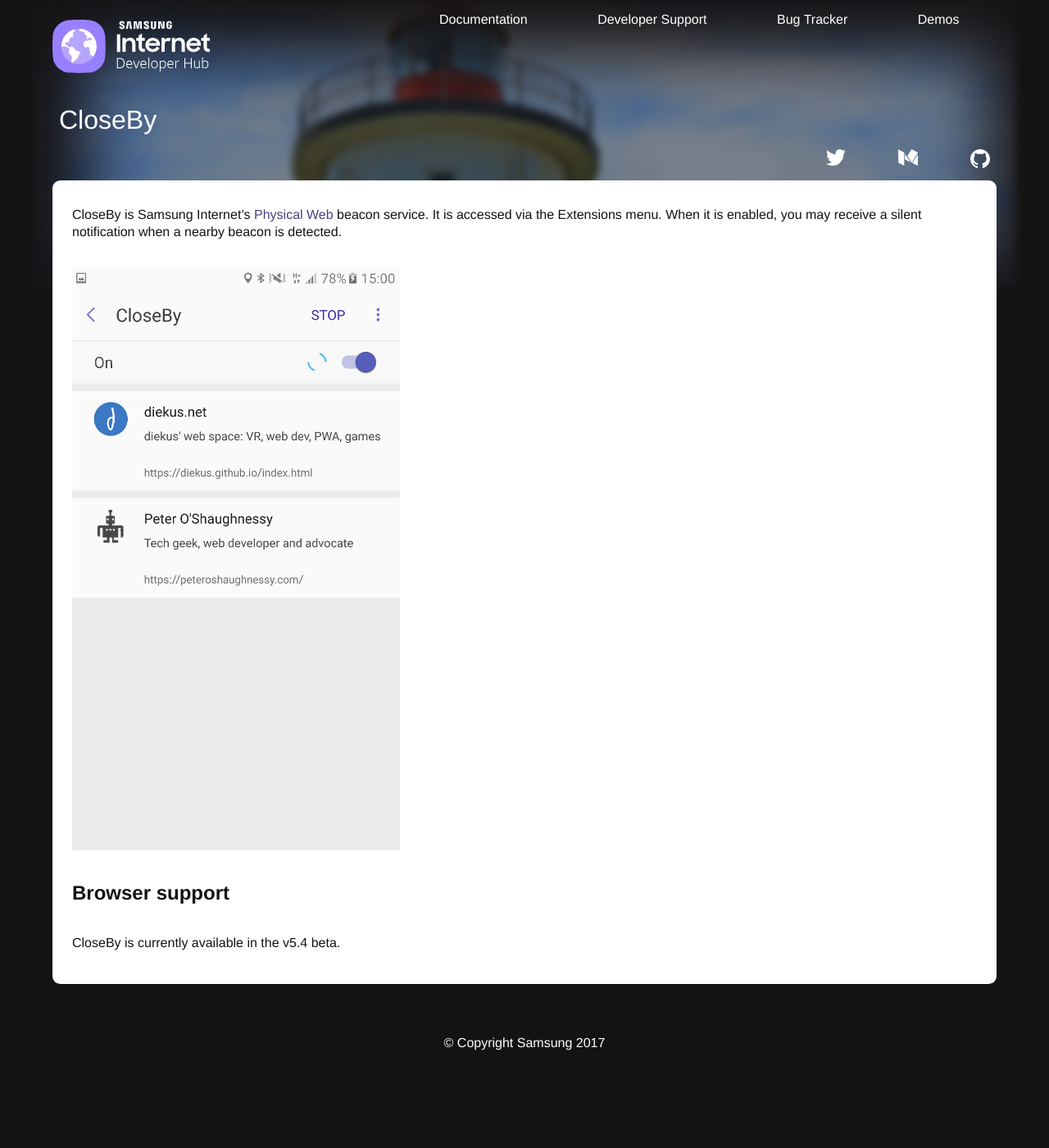
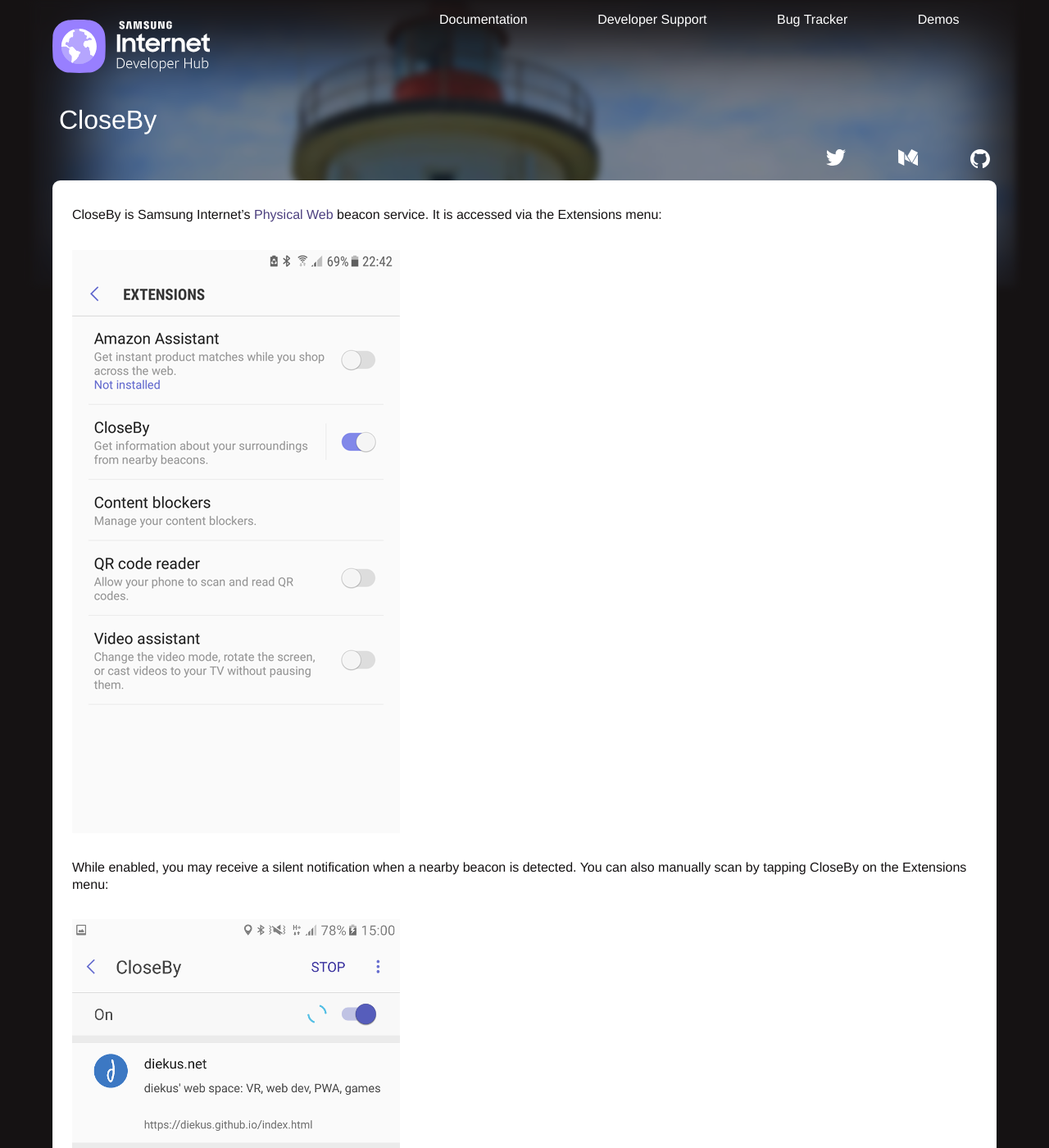
Before and after one commit to SamsungInternet/homepage-archive, a Jekyll site: the page built from docs/closeby.md, in a window 1280 px wide and 1400 px high. Shown: the whole window at 82% size. Built offline with Jekyll 4.4.1, drawn with Linux system fonts in a browser that asks for light colours.

Commit message:
Update closeby.md

```diff
--- a/docs/closeby.md
+++ b/docs/closeby.md
@@ -5,8 +5,11 @@
 description: Using Physical web Beacons with the Samsung Internet Web Browser
 ---
 CloseBy is Samsung Internet's [Physical Web](https://google.github.io/physical-web/) beacon service. It is accessed via the
-Extensions menu. When it is enabled, you may receive a silent notification when a nearby
-beacon is detected.
+Extensions menu:
+
+![CloseBy showing Physical Web beacons](/images/docs/closeby-extensions.png)
+
+While enabled, you may receive a silent notification when a nearby beacon is detected. You can also manually scan by tapping CloseBy on the Extensions menu:
 
 ![CloseBy showing Physical Web beacons](/images/docs/closeby-beacons.png)
 
```
